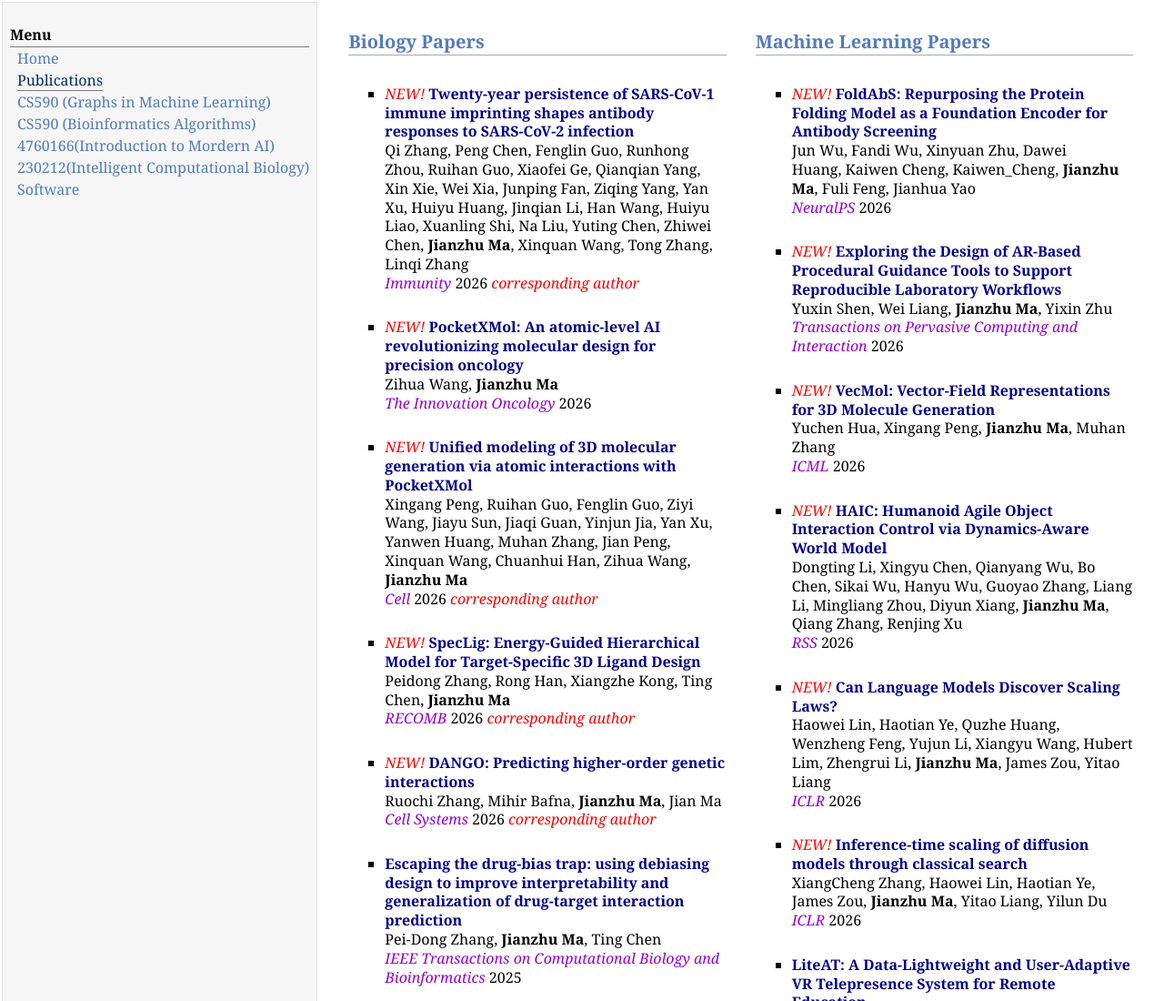
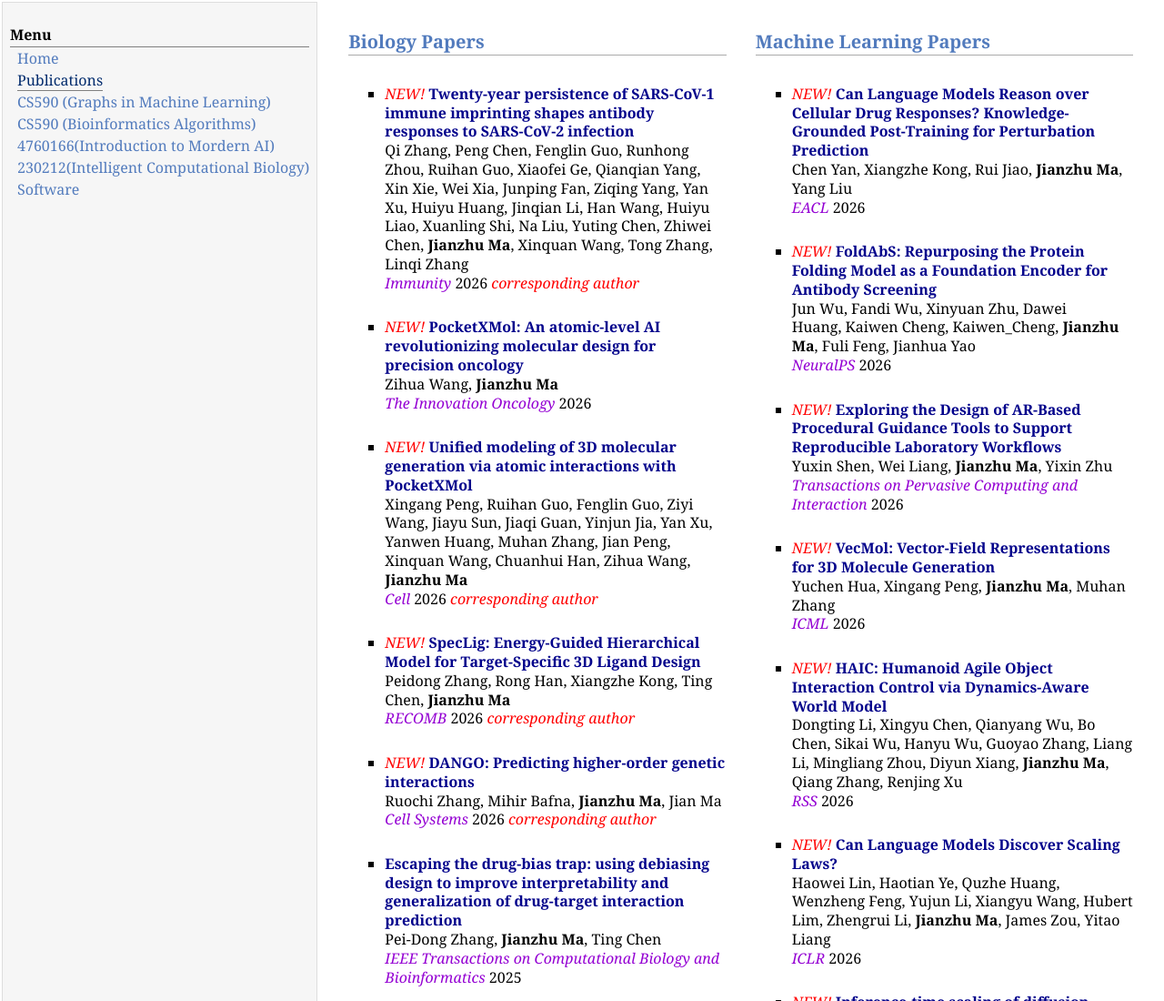
Before and after one commit to majianzhu/majianzhu.github.io, a plain HTML site: page publication.html in a window 1280 px wide. Shown: the top 1100 px of the page at 91% size. Drawn offline with Linux system fonts and the light colour scheme.

Commit message:
Update publication.html

```diff
--- a/publication.html
+++ b/publication.html
@@ -35,6 +35,12 @@
 			<h2>Machine Learning Papers</h2>
 			&nbsp;
 			<ul>
+
+ <li> <p><font color=red size=+0.5> <i>NEW!</i> </b></font> <font color=DarkBlue size=+0.5><b> Can Language Models Reason over Cellular Drug Responses? Knowledge-Grounded Post-Training for Perturbation Prediction
+ </b></font><br /> Chen Yan, Xiangzhe Kong, Rui Jiao, <b>Jianzhu Ma</b>, Yang Liu <br />
+    <font color=DarkViolet size=+0.7> <i> EACL </i> </b></font> 2026 <br /></p>
+        &nbsp;
+        </li>
 
   <li> <p><font color=red size=+0.5> <i>NEW!</i> </b></font> <font color=DarkBlue size=+0.5><b> FoldAbS: Repurposing the Protein Folding Model as a Foundation Encoder for Antibody Screening
  </b></font><br /> Jun Wu, Fandi Wu, Xinyuan Zhu, Dawei Huang, Kaiwen Cheng, Kaiwen_Cheng, <b>Jianzhu Ma</b>, Fuli Feng, Jianhua Yao <br />
```
